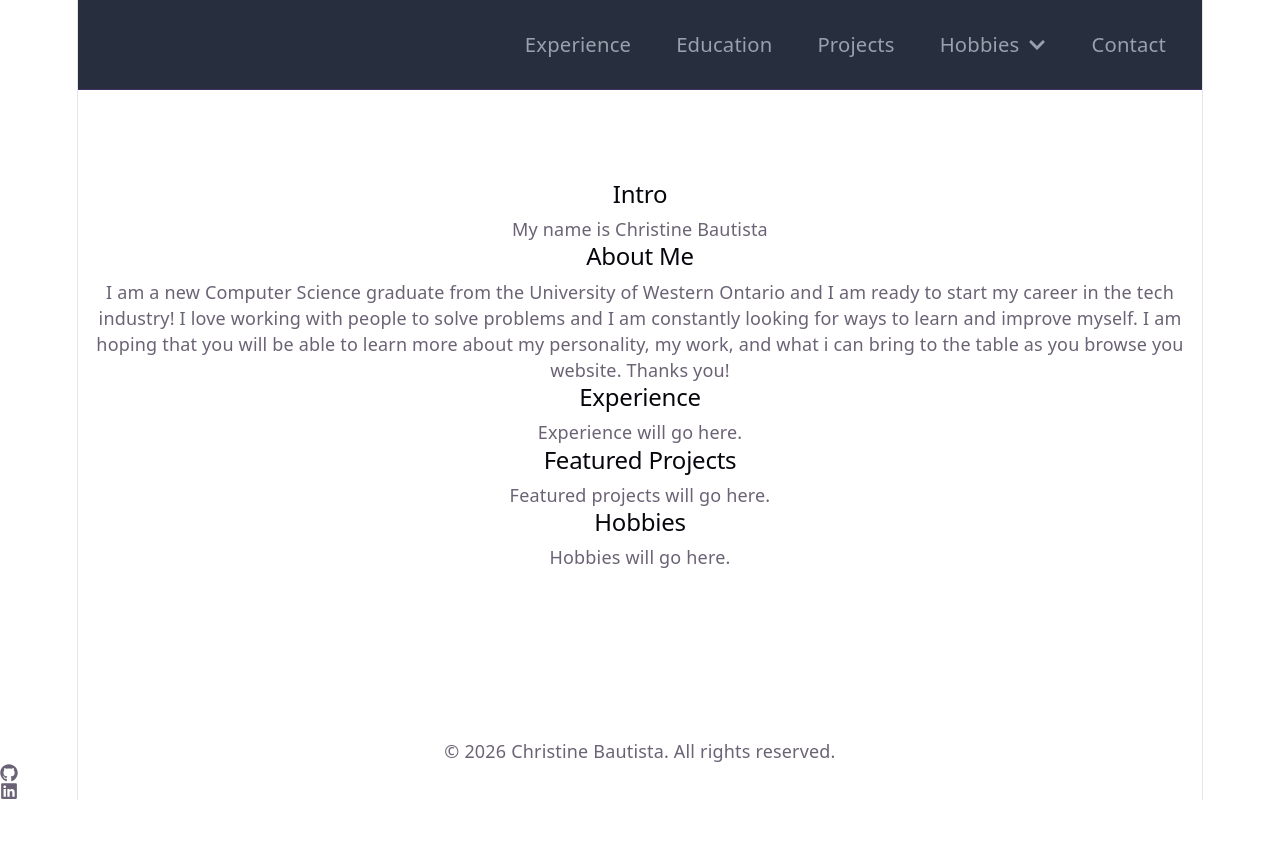
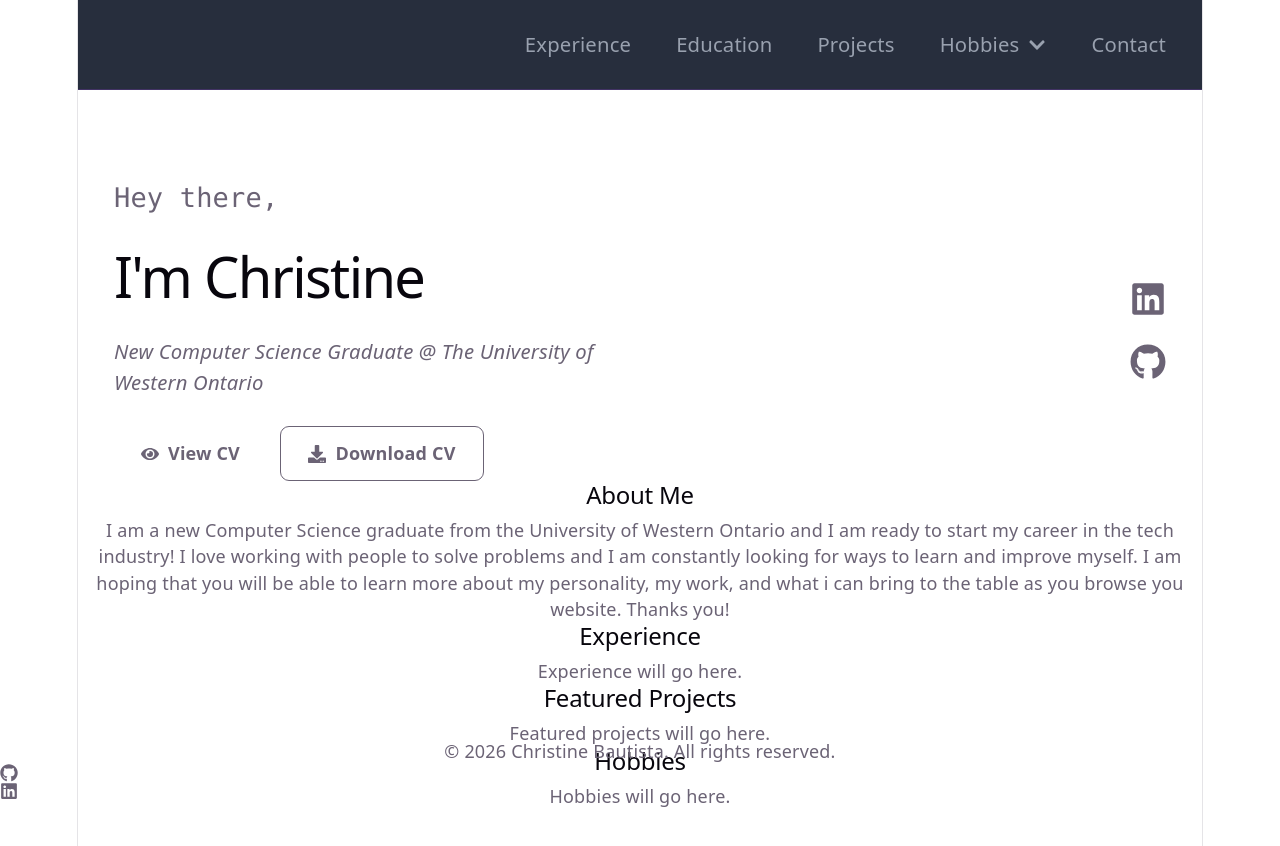
Before and after one commit to Cr1py/Cr1py.github.io, a React (Vite) app: page / in a window 1280 px wide. Shown: the top 846 px of the page. Before the commit the page ends 800 px from the top, so only its background shows below. Built offline with nearby package versions, Linux system fonts and the light colour scheme.

Commit message:
Added intro section to main page

```diff
--- a/src/components/data/personal-info.ts
+++ b/src/components/data/personal-info.ts
@@ -24,8 +24,8 @@ export const personalInfo: PersonalInfo = {
   email: 'cbautista2503@gmail.com',
   location: 'Vancouver, Canada',
   currentPosition: {
-    title: 'Automation Developer Intern',
-    company: 'General Dynamics Land Systems - Canada',
+    title: 'New Computer Science Graduate',
+    company: 'The University of Western Ontario',
     location: 'London ON, Canada'
   },
   socials: {
--- a/src/components/sections/Intro.tsx
+++ b/src/components/sections/Intro.tsx
@@ -1,15 +1,101 @@
+import { motion } from "framer-motion"
+import { FaGithub, FaLinkedin, FaDownload, FaEye } from "react-icons/fa"
+import { personalInfo } from "../data/personal-info"
+
+const Intro = () => {
+  return (
+    <div className="flex flex-col lg:flex-row items-center justify-between w-full max-w-6xl mx-auto px-4 sm:px-6 lg:px-8 gap-8 lg:gap-4">
+      {/* Left Section - Text */}
+      <motion.div
+        className="flex-1 text-center lg:text-left w-full"
+        initial={{ opacity: 0, x: -50 }}
+        animate={{ opacity: 1, x: 0 }}
+        transition={{ delay: 0.2 }}
+      >
+        <motion.div
+          className="text-xl sm:text-2xl text-ele-text-light font-mono mb-2"
+          initial={{ opacity: 0, y: 20 }}
+          animate={{ opacity: 1, y: 0 }}
+          transition={{ delay: 0.3 }}
+        >
+          Hey there,
+        </motion.div>
+        <motion.h1
+          className="text-4xl sm:text-5xl md:text-6xl lg:text-7xl font-bold tracking-tight mb-4"
+          initial={{ opacity: 0, y: 20 }}
+          animate={{ opacity: 1, y: 0 }}
+          transition={{ delay: 0.4 }}
+        >
+          <span className="text-ele-text-light">I'm </span>
+          <span className="text-ele-pink">Christine</span>
+        </motion.h1>
+        <motion.div
+          className="text-base sm:text-lg text-ele-text-light italic mb-6"
+          initial={{ opacity: 0, y: 20 }}
+          animate={{ opacity: 1, y: 0 }}
+          transition={{ delay: 0.5 }}
+        >
+          {personalInfo.currentPosition.title} @{" "}
+          {personalInfo.currentPosition.company}
+        </motion.div>
+        <motion.div
+          className="flex flex-wrap gap-3"
+          initial={{ opacity: 0, y: 20 }}
+          animate={{ opacity: 1, y: 0 }}
+          transition={{ delay: 0.6 }}
+        >
+          <a
+            href="./data/Christine_Bautista_Resume2026.pdf"
+            target="_blank"
+            rel="noopener noreferrer"
+            className="inline-flex items-center gap-2 px-6 py-3 bg-ele-pink text-ele-dark font-semibold rounded-lg hover:bg-ele-purple transition-colors duration-300 group"
+          >
+            <FaEye className="w-4 h-4 group-hover:scale-110 transition-transform" />
+            View CV
+          </a>
+          <a
+            href="./data/Christine_Bautista_Resume2026.pdf"
+            className="inline-flex items-center gap-2 px-6 py-3 border border-ele-pink text-ele-pink font-semibold rounded-lg hover:bg-ele-pink hover:text-ele-dark transition-colors duration-300 group"
+          >
+            <FaDownload className="w-4 h-4 group-hover:translate-y-0.5 transition-transform" />
+            Download CV
+          </a>
+        </motion.div>
+      </motion.div>
+
+      {/* Right Section - Social Links */}
+      <motion.div
+        className="flex-1 flex flex-row lg:flex-col items-center lg:items-end justify-center lg:justify-center space-x-6 lg:space-x-0 lg:space-y-6 w-full lg:w-auto"
+        initial={{ opacity: 0, x: 50 }}
+        animate={{ opacity: 1, x: 0 }}
+        transition={{ delay: 0.7 }}
+      >
+        {personalInfo.socials.linkedin && (
+          <a
+            href={personalInfo.socials.linkedin}
+            target="_blank"
+            rel="noopener noreferrer"
+            className="text-ele-text-light hover:text-ele-pink transition-colors"
+            aria-label="LinkedIn"
+          >
+            <FaLinkedin className="w-6 h-6 sm:w-8 sm:h-8" />
+          </a>
+        )}
+        {personalInfo.socials.github && (
+          <a
+            href={personalInfo.socials.github}
+            target="_blank"
+            rel="noopener noreferrer"
+            className="text-ele-text-light hover:text-ele-pink transition-colors"
+            aria-label="GitHub"
+          >
+            <FaGithub className="w-6 h-6 sm:w-8 sm:h-8" />
+          </a>
+        )}
+      </motion.div>
+    </div>
+  );
+};
 
 
-const Intro = () => {
-
-    return (
-        <div>
-            <h2>Intro</h2>
-            <p>
-                My name is Christine Bautista
-            </p>
-        </div>
-    );
-};
-
 export default Intro;
```
